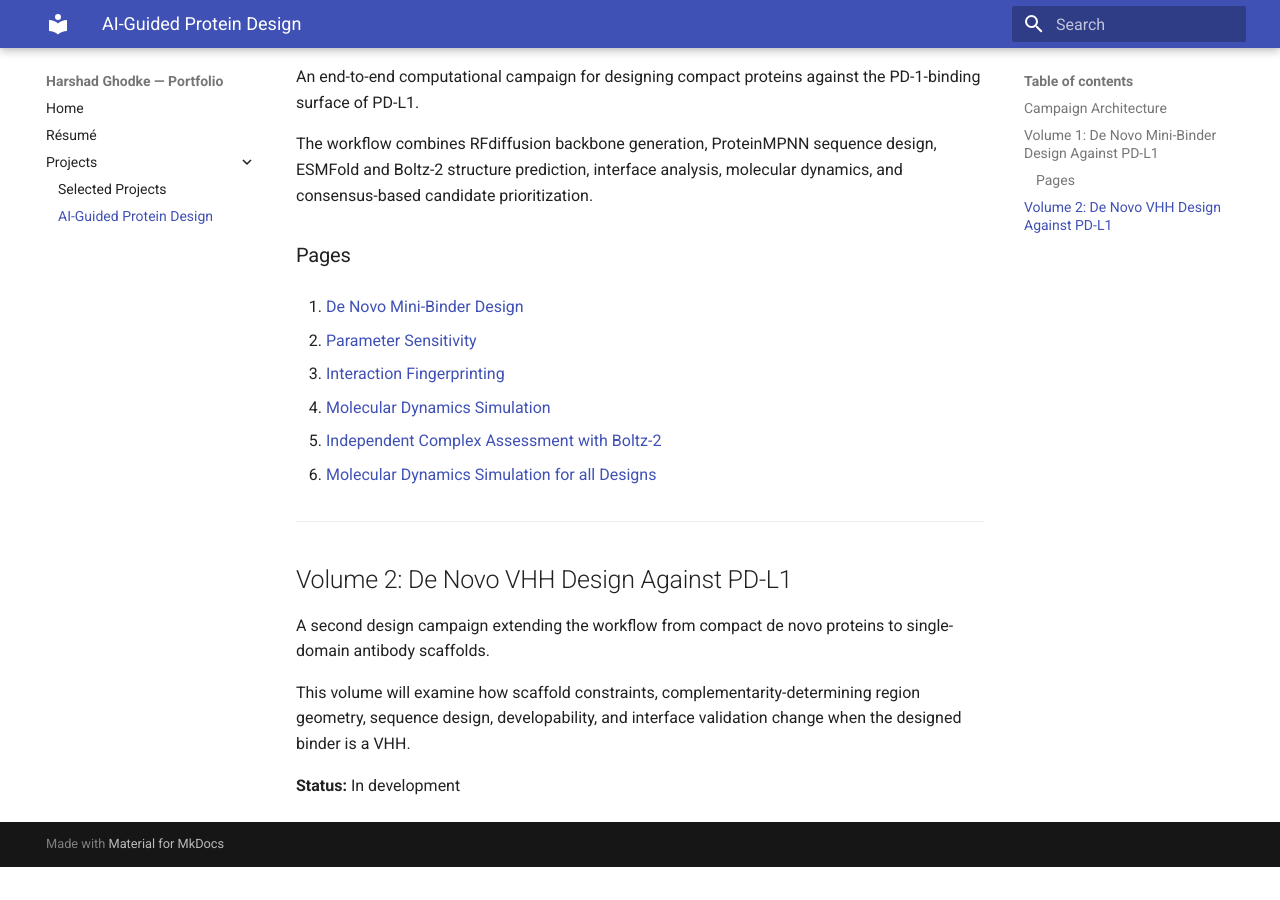
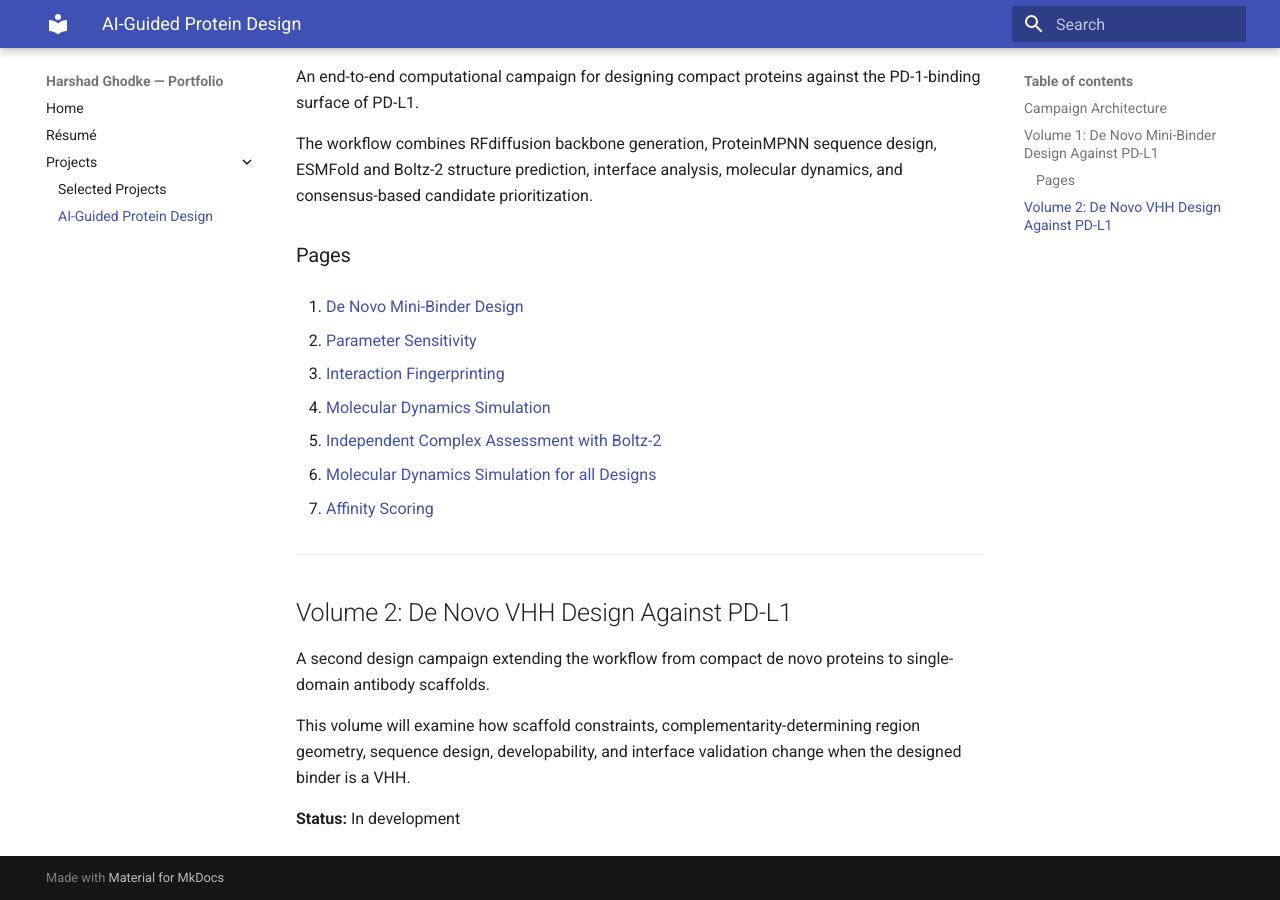
Before and after one commit to hghodkephd/hg-portfolio, an MkDocs documentation site: the page built from docs/ai-guided-protein-design.md, in a window 1280 px wide and 900 px high, scrolled down 685 px. Built offline with MkDocs 1.6.1 and Material for MkDocs 9.7.7, drawn with Linux system fonts in a browser that asks for light colours; before the commit the page ends 1552 px from its top, so only the background shows below that.

Commit message:
Update ai-guided-protein-design.md

```diff
--- a/docs/ai-guided-protein-design.md
+++ b/docs/ai-guided-protein-design.md
@@ -36,6 +36,8 @@ The workflow combines RFdiffusion backbone generation, ProteinMPNN sequence desi
 
 6. [Molecular Dynamics Simulation for all Designs](/hg-portfolio/projects/pdl1-mini-binder/Page6_MDfullset/)
 
+7. [Affinity Scoring](/hg-portfolio/projects/pdl1-mini-binder/Page7_AffinityScoring/)
+
 ---
 
 ## Volume 2: De Novo VHH Design Against PD-L1
```
